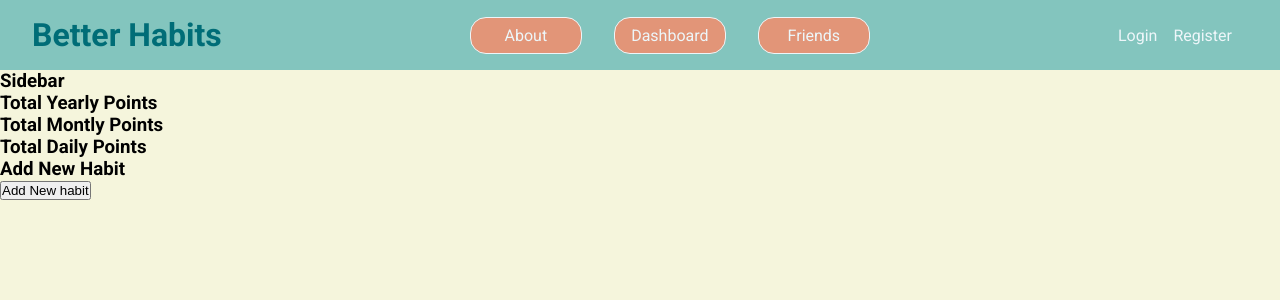
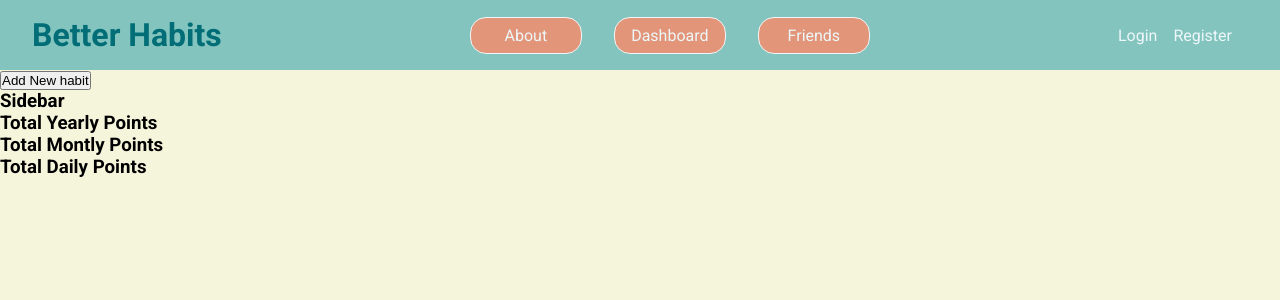
Before and after one commit to octopi-lab/better-habits, a React app: page /dashboard in a window 1280 px wide. Shown: the top 300 px of the page. Built offline with nearby package versions, Linux system fonts and the light colour scheme.

Commit message:
adjust dashboardContainer and add object mockup
Co-authored-by: Eric Dunn <ELDunn@users.noreply.github.com>
Co-authored-by: Cartlong7 <Cartlong7@users.noreply.github.com>
Co-authored-by: Samuel Lee <leesamuel423@users.noreply.github.com>
Co-authored-by: Suigin1 <Suigin1@users.noreply.github.com> "

```diff
--- a/client/components/DashboardContainer.jsx
+++ b/client/components/DashboardContainer.jsx
@@ -17,18 +17,17 @@ function DashboardContainer() {
   // })
 
   return (
-  <>
-    <sidebar>
+  <div className="dashboard-container">
+    <div className='habit-post'>
+      <HabitPost/>
+    </div>
+		<sidebar>
       <div className='Sidebar'>
         <h3>Sidebar</h3>
         <Sidebar/>
       </div>
     </sidebar>
-    <div className='habit-post'>
-      <h3>Add New Habit</h3>
-      <HabitPost/>
-    </div>
-  </>
+  </div>
   )
 }
 
```
